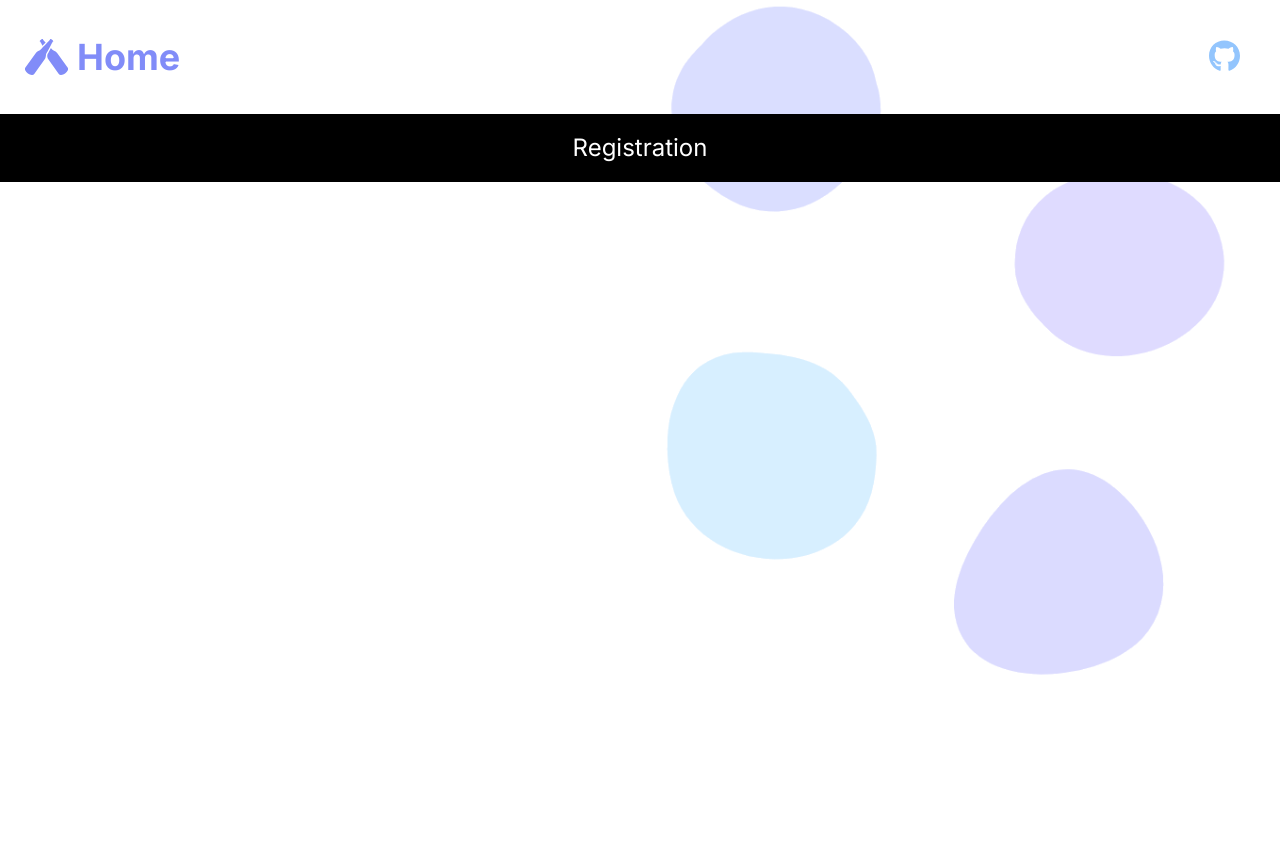
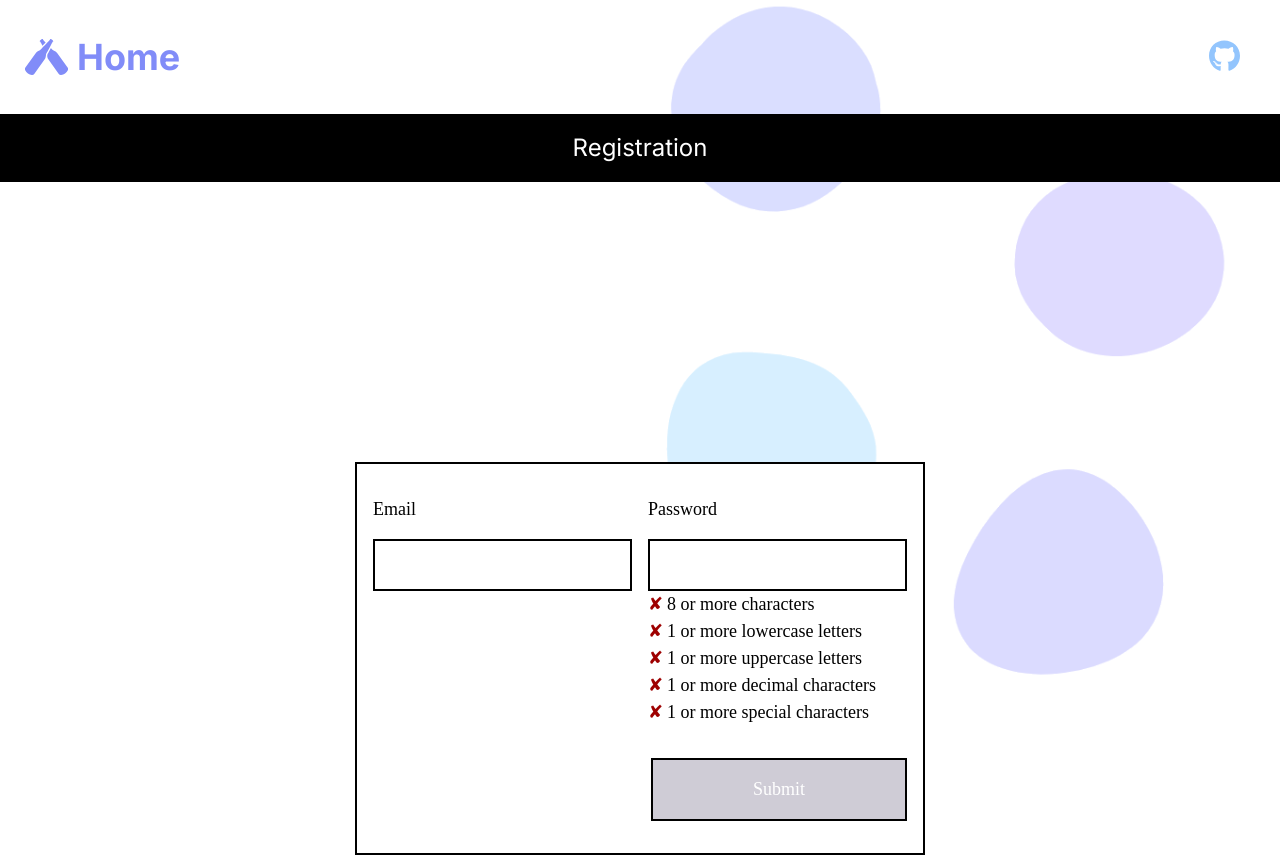
Before and after one commit to stanimir-stoychev/registration-form, a Next.js app: page /solution in a window 1280 px wide. Before the commit the page ends 800 px from the top, so only its background shows below. Built offline with nearby package versions, Linux system fonts and the light colour scheme.

Commit message:
Scaffold RegistrationForm

```diff
--- /dev/null
+++ b/app/solution/RegistrationForm.tsx
@@ -0,0 +1,72 @@
+'use client';
+
+import { ReactNode, useMemo } from 'react';
+import { SubmitHandler, useForm } from 'react-hook-form';
+import { Form, Checklist } from '@/src/components';
+
+type Inputs = {
+    email: string;
+    password: string;
+};
+
+type PasswordChecklistItem = {
+    label: ReactNode;
+    isCompleted(password: string): boolean;
+};
+
+const DEFAULT_PASSWORD_STRENGTH_CHECKERS: PasswordChecklistItem[] = [
+    { label: '8 or more characters', isCompleted: (password) => password.length >= 8 },
+    { label: '1 or more lowercase letters', isCompleted: (password) => /[a-z]/g.test(password) },
+    { label: '1 or more uppercase letters', isCompleted: (password) => /[A-Z]/g.test(password) },
+    { label: '1 or more decimal characters', isCompleted: (password) => /\d/g.test(password) },
+    { label: '1 or more special characters', isCompleted: (password) => /[^A-Za-z0-9]/g.test(password) },
+];
+
+export function RegistrationForm({
+    passwordChecklist = DEFAULT_PASSWORD_STRENGTH_CHECKERS,
+}: {
+    passwordChecklist?: PasswordChecklistItem[];
+}) {
+    const {
+        register,
+        handleSubmit,
+        watch,
+        formState: { isValid },
+    } = useForm<Inputs>();
+
+    const password = watch('password') ?? '';
+    const isStrongPassword = useMemo(
+        () => passwordChecklist.reduce((acc, { isCompleted }) => acc && isCompleted(password), true),
+        [password, passwordChecklist],
+    );
+
+    const onSubmit: SubmitHandler<Inputs> = (data) => console.log(data);
+
+    return (
+        <Form onSubmit={handleSubmit(onSubmit)}>
+            <Form.Row>
+                <Form.Input label="Email" id="email" type="email" {...register('email', { required: true })} />
+                <div>
+                    <Form.Input
+                        label="Password"
+                        id="password"
+                        type="password"
+                        {...register('password', { required: true })}
+                    />
+                    <Checklist>
+                        {passwordChecklist.map(({ label, isCompleted }, index) => (
+                            <Checklist.Item key={index} completed={isCompleted(password)}>
+                                {label}
+                            </Checklist.Item>
+                        ))}
+                    </Checklist>
+                </div>
+            </Form.Row>
+            <Form.Actions>
+                <Form.Button disabled={!isValid || !isStrongPassword} type="submit">
+                    Submit
+                </Form.Button>
+            </Form.Actions>
+        </Form>
+    );
+}
--- a/app/solution/page.tsx
+++ b/app/solution/page.tsx
@@ -1,5 +1,6 @@
-import { Page, Form, Checklist } from '@/src/components';
+import { Page } from '@/src/components';
 import styles from './page.module.css';
+import { RegistrationForm } from './RegistrationForm';
 
 export default function Solution() {
     return (
@@ -8,6 +9,7 @@ export default function Solution() {
                 <h1>Registration</h1>
             </div>
             <div className={styles['page-content']}>
+                <RegistrationForm />
             </div>
         </Page>
     );
```
